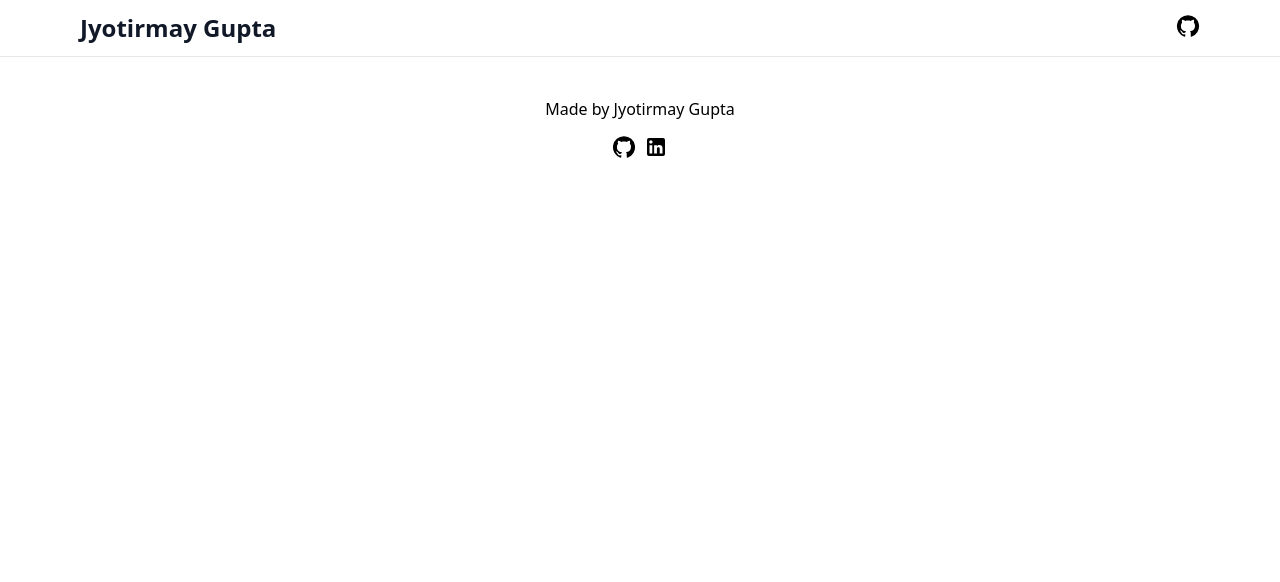
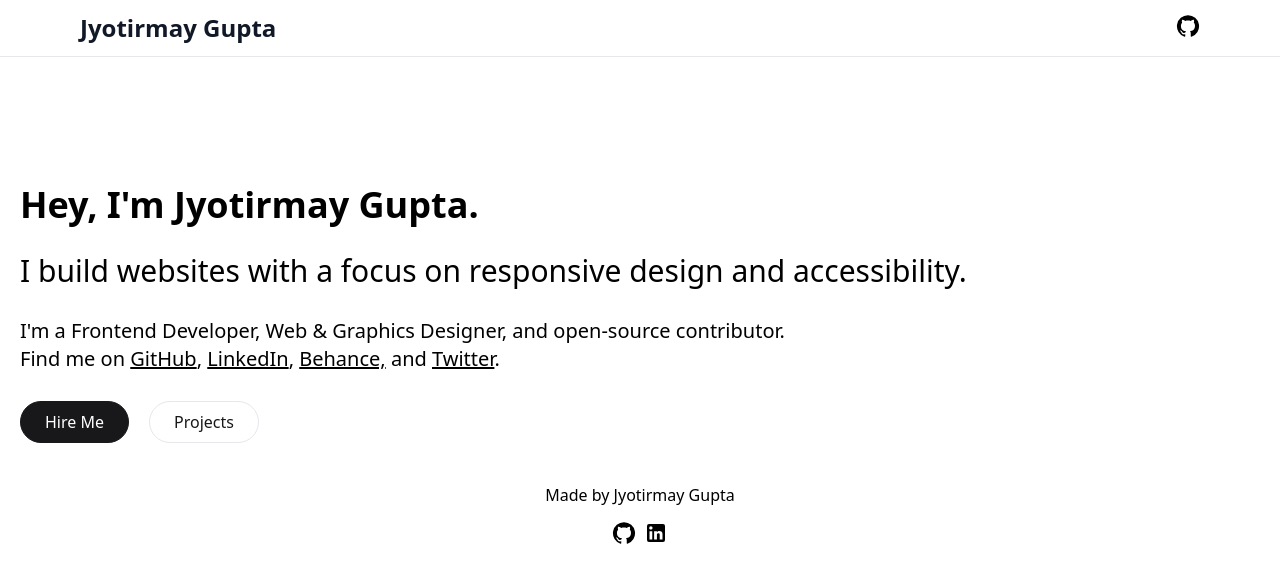
Before and after one commit to jyotirmaygithub/Personal-Portfolio, a React (Create React App) app: page / in a window 1280 px wide. Shown: the top 582 px of the page. Built offline with nearby package versions, Linux system fonts and the light colour scheme.

Commit message:
About me

```diff
--- a/src/App.js
+++ b/src/App.js
@@ -1,8 +1,6 @@
 import './App.css';
 import Home from "./Pages/Home"
 import { BrowserRouter as Router, Routes, Route } from "react-router-dom";
-import Navbar from  "./Layout/Navbar"
-import Footer  from './Layout/Footer';
 
 function App() {
   return (
--- /dev/null
+++ b/src/Components/AboutMe.js
@@ -0,0 +1,70 @@
+import React from 'react';
+
+export default function AboutMe(){
+  return (
+    <div>
+      <div className="mt-20 flex flex-col items-start space-y-5 md:mt-32 md:space-y-7 md:px-5 lg:mt-32">
+        <h1 className="text-4xl font-semibold">
+          Hey, I'm Jyotirmay Gupta. <br />{' '}
+        </h1>
+        <h2 className="text-3xl">
+          I build websites with a focus on responsive design and accessibility.
+        </h2>
+        <p className="text-xl">
+          I'm a Frontend Developer, Web & Graphics Designer, and open-source
+          contributor. <br /> Find me on{' '}
+          <a
+            href="https://github.com/vikrammahto"
+            target="_blank"
+            rel="noopener noreferrer"
+            className="underline"
+          >
+            GitHub
+          </a>
+          ,{' '}
+          <a
+            href="https://www.linkedin.com/in/vikrammahto/"
+            target="_blank"
+            rel="noopener noreferrer"
+            className="underline"
+          >
+            LinkedIn
+          </a>
+          ,{' '}
+          <a
+            href="https://www.behance.net/vikrammahto"
+            target="_blank"
+            rel="noopener noreferrer"
+            className="underline"
+          >
+            Behance,
+          </a>{' '}
+          and{' '}
+          <a
+            href="https://twitter.com/here_vikram"
+            target="_blank"
+            rel="noopener noreferrer"
+            className="underline"
+          >
+            Twitter
+          </a>
+          .
+        </p>
+        <div className="flex w-full items-center md:flex-row md:justify-start md:space-x-5 md:space-y-0">
+          <a
+            href="https://www.linkedin.com/in/vikrammahto/"
+            className="border border-zinc-900 bg-zinc-900 text-white px-6 py-2 rounded-full"
+          >
+            Hire Me
+          </a>
+          <a
+            href="#projects"
+            className="border border-gray-200 text-zinc-900 px-6 py-2 rounded-full ms-3"
+          >
+            Projects
+          </a>
+        </div>
+      </div>
+    </div>
+  );
+};
--- /dev/null
+++ b/src/Layout/Main.js
@@ -0,0 +1,10 @@
+import React from 'react'
+import AboutMe from "../Components/AboutMe"
+
+export default function Main() {
+  return (
+    <div>
+      <AboutMe/>
+    </div>
+  )
+}
--- a/src/Pages/Home.js
+++ b/src/Pages/Home.js
@@ -1,11 +1,13 @@
 import React from 'react'
 import Navbar from "../Layout/Navbar"
+import Main from '../Layout/Main'
 import Footer from "../Layout/Footer"
 
 export default function Home() {
   return (
     <div>
       <Navbar/>
+      <Main/>
       <Footer/>
     </div>
   )
```
Also changed, not shown: src/Components/Navbar.js (deleted, +0 -72 lines).
